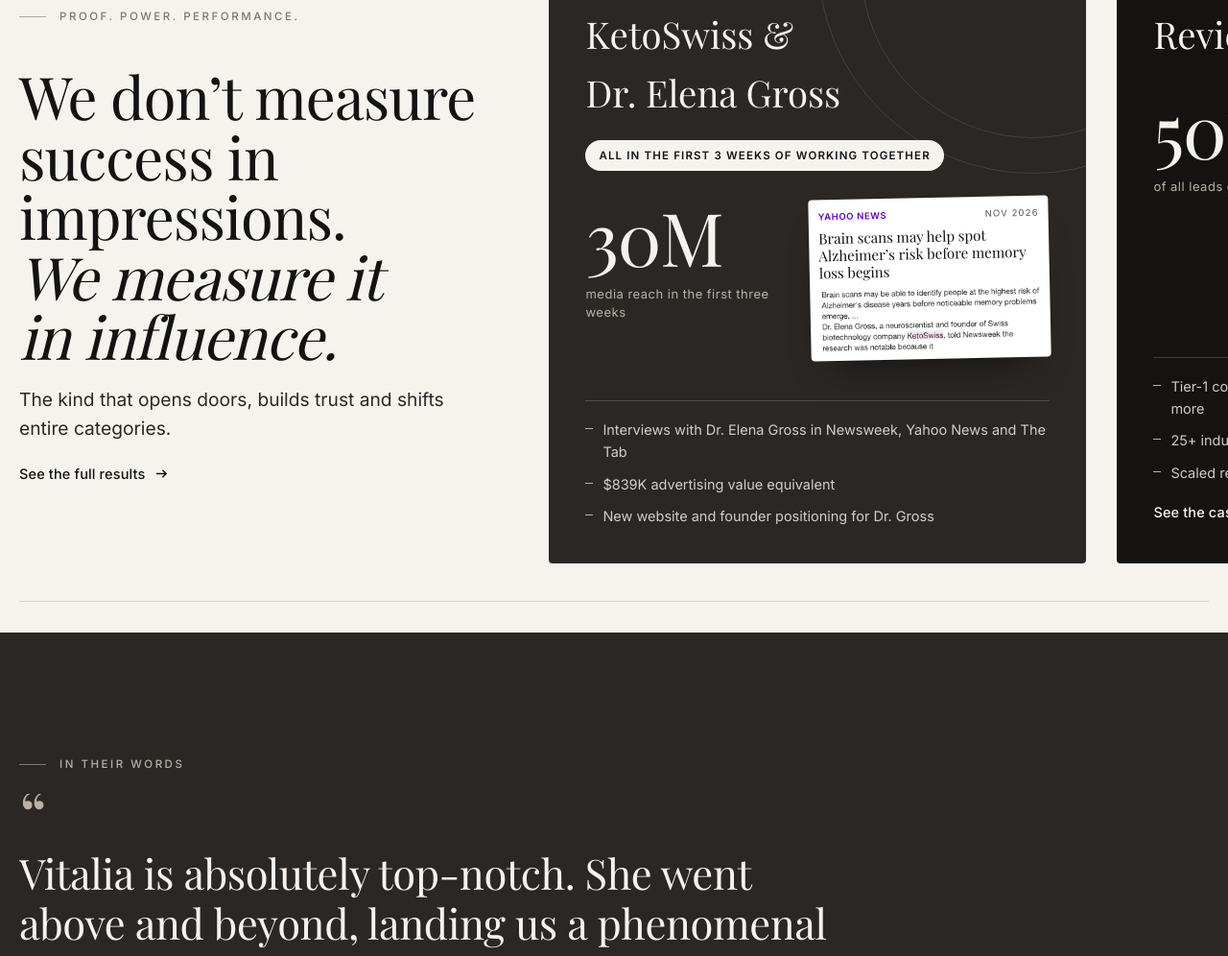
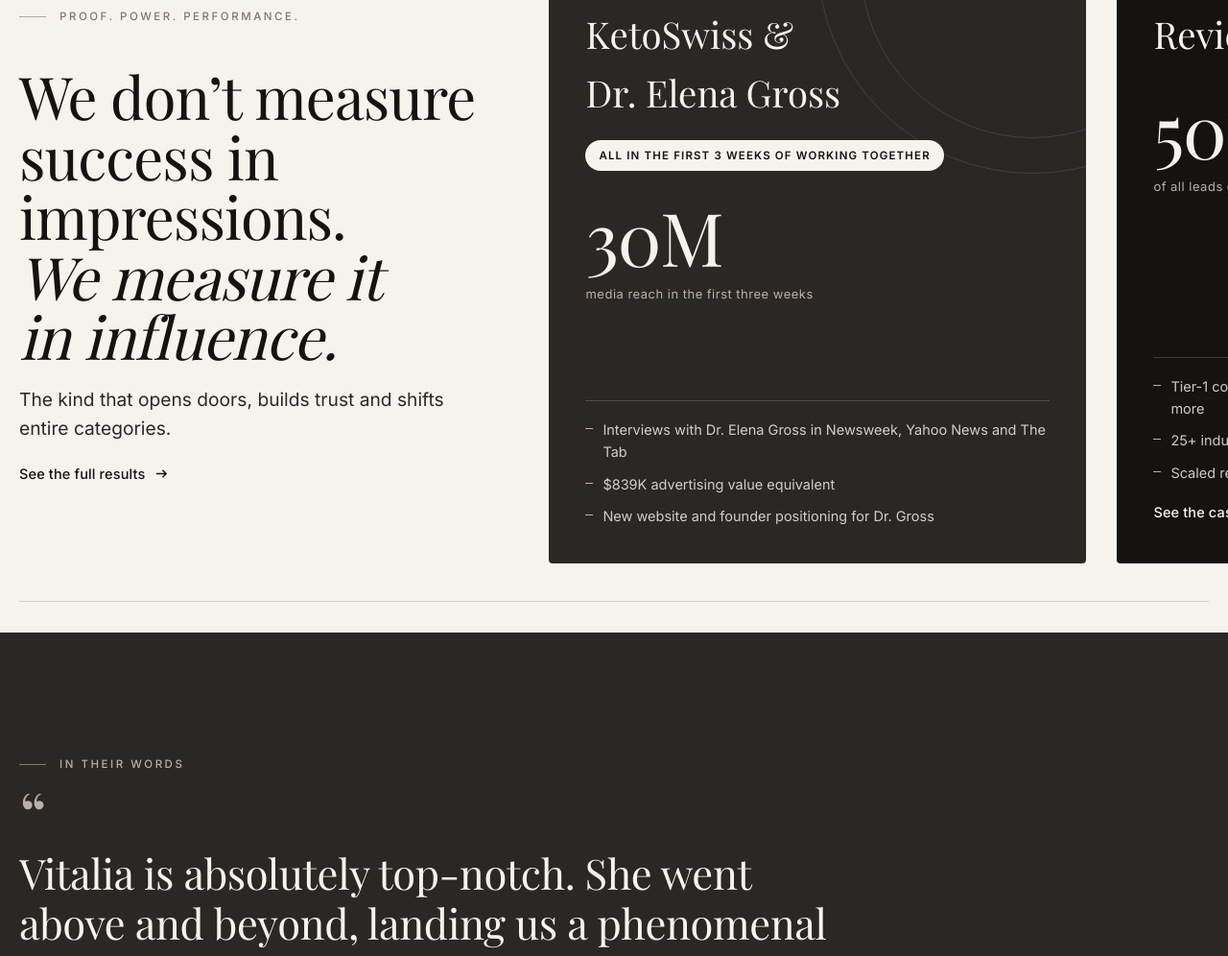
Before and after one commit to EchoPRIntel/echobrandcomms.com, a plain HTML site: page index.html in a window 1280 px wide. Shown: the part 5539-6535 px from the top of the page at 96% size. Drawn offline with nearby package versions, Linux system fonts and the light colour scheme; a web font is replaced by a local one.

Commit message:
KetoSwiss card: remove Yahoo clipping
Co-Authored-By: Claude Opus 5.5 <noreply@anthropic.com>
Claude-Session: https://claude.ai/code/session_012NjGm9AmdpG4zE512vWgmb

```diff
--- a/index.html
+++ b/index.html
@@ -181,13 +181,7 @@
         <span class="kicker">Neuroscience &amp; brain health · Switzerland &amp; US</span>
         <h3>KetoSwiss &amp; Dr. Elena Gross</h3>
         <span class="case-badge">All in the first 3 weeks of working together</span>
-        <div class="case-split"><div class="big"><span data-count="30">0</span>M<small>media reach in the first three weeks</small></div>
-        <figure class="clip">
-          <figcaption><span class="clip-src">Yahoo News</span><span class="clip-date">Nov 2026</span></figcaption>
-          <p class="clip-h">Brain scans may help spot Alzheimer’s risk before memory loss begins</p>
-          <img src="assets/img/press-yahoo-ketoswiss.jpg" alt="Yahoo News article quoting Dr. Elena Gross, founder of KetoSwiss, on new Alzheimer’s research" loading="lazy">
-        </figure>
-        </div>
+        <div class="big"><span data-count="30">0</span>M<small>media reach in the first three weeks</small></div>
         <ul><li>Interviews with Dr. Elena Gross in Newsweek, Yahoo News and The Tab</li><li>$839K advertising value equivalent</li><li>New website and founder positioning for Dr. Gross</li></ul>
       </article>
       <article class="case">
```
Also changed, not shown: results.html (+1 -7 lines), assets/img/press-yahoo-ketoswiss.jpg (deleted).
